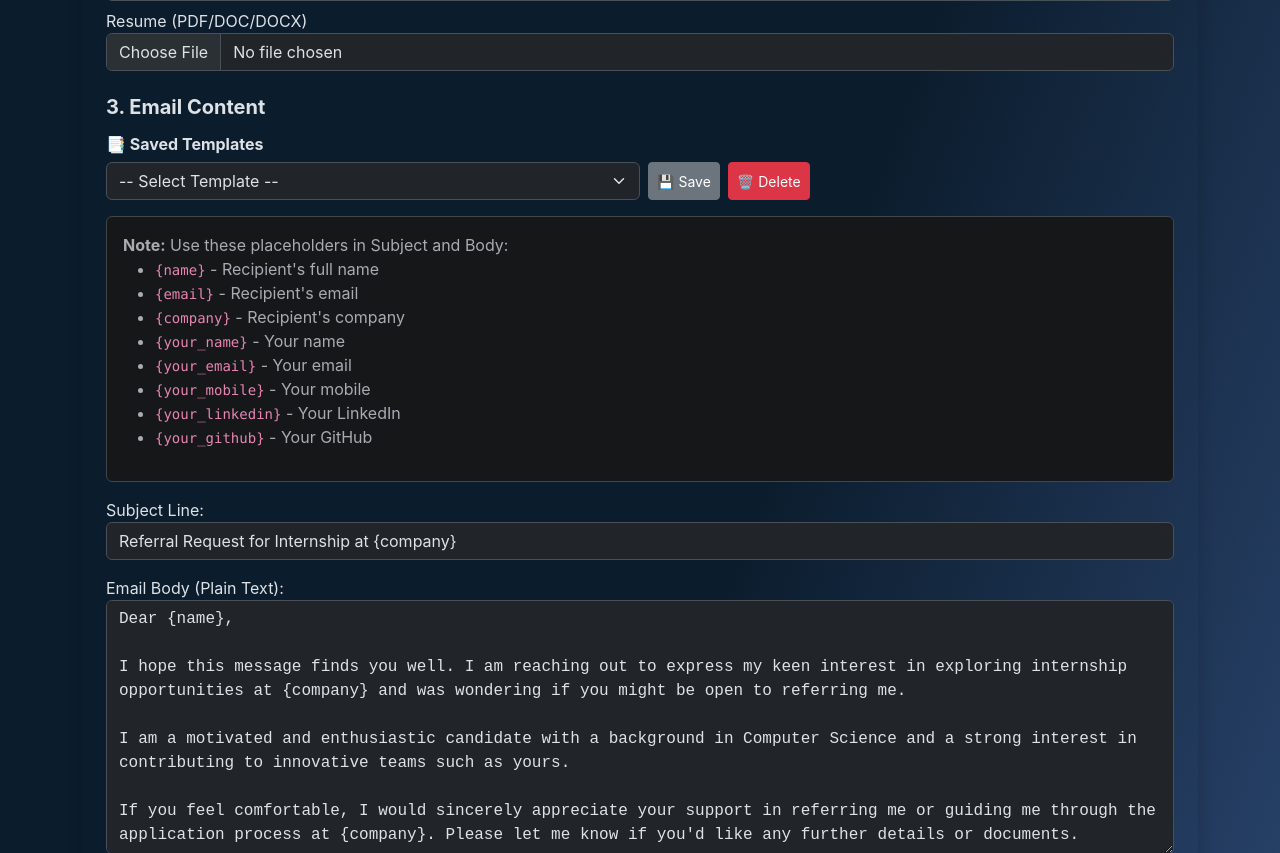
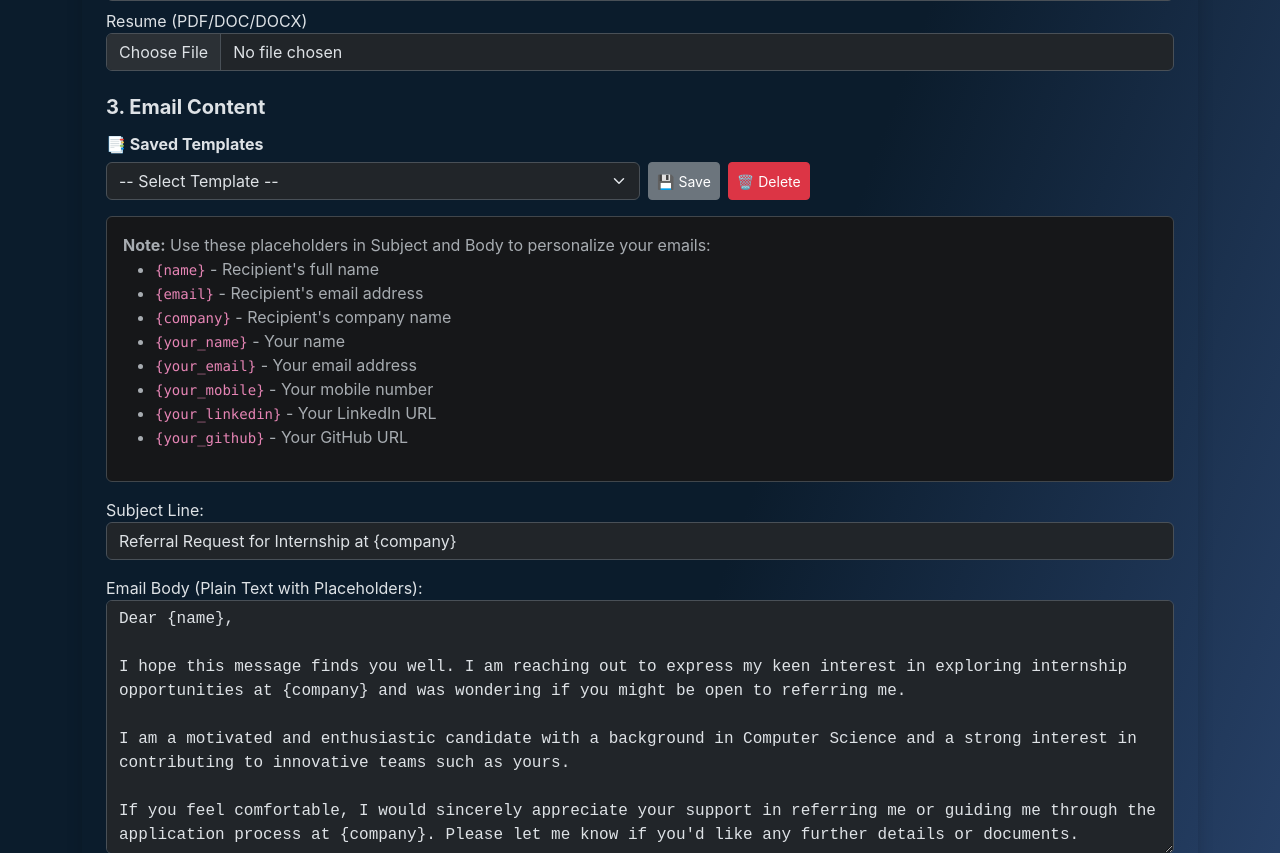
Before and after one commit to vikramreddy153/Dmailer, a Flask app: page /index in a window 1280 px wide. Shown: the part 754-1607 px from the top of the page. Run offline with Flask 3, Linux system fonts and the light colour scheme.

Commit message:
Update index.html

```diff
--- a/templates/index.html
+++ b/templates/index.html
@@ -29,10 +29,12 @@
   </div>
   <div>
     <a class="btn btn-secondary btn-sm me-2" href="{{ url_for('home') }}">🏠 Home</a>
-    <button class="btn btn-outline-light btn-sm btn-toggle-theme" onclick="toggleTheme()">🌓 Light/Dark</button>
+    <button class="btn btn-outline-light btn-sm" onclick="toggleTheme()">🌓 Light/Dark</button>
   </div>
 </div>
 
+
+  <!-- HOW TO USE & Sample CSV -->
   <div class="alert alert-info">
     <b>How to use:</b>
     <ul class="mb-1">
@@ -47,6 +49,7 @@ Bob Smith,bob@example.com,Microsoft
 Charlie Doe,charlie@example.com,Amazon</pre>
   </div>
 
+  <!-- Flash messages -->
   {% with messages = get_flashed_messages(with_categories=true) %}
     {% if messages %}
       {% for category, message in messages %}
@@ -57,7 +60,7 @@ Charlie Doe,charlie@example.com,Amazon</pre>
 
   <form method="POST" enctype="multipart/form-data" class="form-box p-4 rounded shadow">
 
-    <!-- Your Info -->
+    <!-- Section 1: Your Info -->
     <h5 class="mb-3"><b>1. Your Information</b></h5>
     <div class="row mb-3">
       <div class="col"><input name="your_name" class="form-control" placeholder="Your Full Name" required/></div>
@@ -69,11 +72,12 @@ Charlie Doe,charlie@example.com,Amazon</pre>
       <div class="col"><input name="your_github" class="form-control" placeholder="GitHub URL" required/></div>
     </div>
 
-    <!-- App Password -->
+    <!-- App password with show/hide -->
     <div class="input-group mb-2">
       <input type="password" name="app_password" id="appPass" class="form-control" placeholder="Gmail App Password" required>
       <span class="input-group-text" onclick="toggleAppPass()" style="cursor:pointer;" title="Show/Hide Password">👁️</span>
     </div>
+    <!-- PDF guide link below App Password -->
     <div class="mb-4">
       <small>
         Need help creating a Gmail App Password?
@@ -83,7 +87,7 @@ Charlie Doe,charlie@example.com,Amazon</pre>
       </small>
     </div>
 
-    <!-- Uploads -->
+    <!-- Section 2: Uploads -->
     <h5 class="mb-3"><b>2. Upload Files</b></h5>
     <div class="mb-2">
       <label>Contacts CSV</label>
@@ -99,7 +103,7 @@ Charlie Doe,charlie@example.com,Amazon</pre>
       <iframe src="{{ url_for('uploaded_file', filename=uploaded_resume) }}" width="100%" height="300" class="mb-3 border"></iframe>
     {% endif %}
 
-    <!-- Email Content -->
+    <!-- Section 3: Content -->
 
     <h5 class="mb-3"><b>3. Email Content</b></h5>
     <div class="mb-3">
@@ -113,24 +117,25 @@ Charlie Doe,charlie@example.com,Amazon</pre>
       </div>
     </div>
 
+       <!-- Placeholder explanation note below email body -->
     <div class="alert alert-secondary">
-      <b>Note:</b> Use these placeholders in Subject and Body:<br>
+      <b>Note:</b> Use these placeholders in Subject and Body to personalize your emails:<br>
       <ul>
         <li><code>{name}</code> - Recipient's full name</li>
-        <li><code>{email}</code> - Recipient's email</li>
-        <li><code>{company}</code> - Recipient's company</li>
+        <li><code>{email}</code> - Recipient's email address</li>
+        <li><code>{company}</code> - Recipient's company name</li>
         <li><code>{your_name}</code> - Your name</li>
-        <li><code>{your_email}</code> - Your email</li>
-        <li><code>{your_mobile}</code> - Your mobile</li>
-        <li><code>{your_linkedin}</code> - Your LinkedIn</li>
-        <li><code>{your_github}</code> - Your GitHub</li>
+        <li><code>{your_email}</code> - Your email address</li>
+        <li><code>{your_mobile}</code> - Your mobile number</li>
+        <li><code>{your_linkedin}</code> - Your LinkedIn URL</li>
+        <li><code>{your_github}</code> - Your GitHub URL</li>
       </ul>
     </div>
 
     <label>Subject Line:</label>
     <input name="subject_template" class="form-control mb-3" value="Referral Request for Internship at {company}" required/>
 
-    <label>Email Body (Plain Text):</label>
+    <label>Email Body (Plain Text with Placeholders):</label>
     <textarea name="email_template" class="form-control mb-4" rows="10" required>Dear {name},
 
 I hope this message finds you well. I am reaching out to express my keen interest in exploring internship opportunities at {company} and was wondering if you might be open to referring me.
@@ -149,7 +154,9 @@ LinkedIn: {your_linkedin}
 GitHub: {your_github}
     </textarea>
 
-    <!-- Send Settings -->
+
+
+    <!-- Section 4: Send Settings -->
     <h5 class="mb-3"><b>4. Sending Options</b></h5>
     <div class="row mb-3">
       <div class="col">
@@ -162,7 +169,7 @@ GitHub: {your_github}
       </div>
     </div>
 
-    <!-- Buttons -->
+    <!-- Preview and Send buttons -->
     <div class="mb-3 d-flex gap-2">
       <button class="btn btn-primary w-100" id="sendBtn">🚀 Send Emails</button>
       <button type="submit" formtarget="_blank" formaction="{{ url_for('preview') }}" formmethod="post" class="btn btn-outline-secondary">
@@ -171,9 +178,10 @@ GitHub: {your_github}
     </div>
   </form>
 
-  <!-- Logs -->
+  <!-- Live logs & Results -->
   <div id="log-output"></div>
 </div>
+<!-- Footer -->
 
 <footer class="mt-5 py-3 border-top text-center text-muted small">
   <div class="container">
@@ -187,6 +195,9 @@ GitHub: {your_github}
   </div>
 </footer>
 
+
+
+<!-- Scripts -->
 <script>
 function toggleTheme() {
   const html = document.documentElement;
@@ -194,12 +205,13 @@ function toggleTheme() {
   html.setAttribute("data-bs-theme", theme);
   localStorage.setItem("theme", theme);
 
+  // Swap logo depending on theme:
   const logo = document.getElementById("logo-img");
   if (logo) {
     if (theme === "dark") {
-      logo.src = "{{ url_for('static', filename='logo-dark.png') }}";
+      logo.src = "{{ url_for('static', filename='logo-dark.png') }}";  // white version
     } else {
-      logo.src = "{{ url_for('static', filename='logo-light.png') }}";
+      logo.src = "{{ url_for('static', filename='logo-light.png') }}";  // black version
     }
   }
 }
@@ -209,22 +221,69 @@ function toggleAppPass() {
   input.type = input.type === 'password' ? 'text' : 'password';
 }
 
+// Prevent double submit
 document.querySelector('form').onsubmit = function() {
   document.getElementById('sendBtn').disabled = true;
 };
 
-// Template management omitted for brevity
+// Email template local management using localStorage
+let templates = JSON.parse(localStorage.getItem("emailTemplates") || "[]");
+
+function saveTemplate() {
+  const name = prompt("Save template as:");
+  if (!name) return;
+  const subj = document.querySelector('input[name="subject_template"]').value;
+  const body = document.querySelector('textarea[name="email_template"]').value;
+  templates = templates.filter(t => t.name !== name);
+  templates.push({ name, subj, body });
+  localStorage.setItem("emailTemplates", JSON.stringify(templates));
+  updateTemplateList();
+  alert("Template saved.");
+}
+
+function loadTemplate() {
+  const name = document.getElementById("templateSelect").value;
+  const found = templates.find(t => t.name === name);
+  if (found) {
+    document.querySelector('input[name="subject_template"]').value = found.subj;
+    document.querySelector('textarea[name="email_template"]').value = found.body;
+  }
+}
+
+function deleteTemplate() {
+  const name = document.getElementById("templateSelect").value;
+  if (!name) {
+    alert("Select a template to delete.");
+    return;
+  }
+  if (confirm(`Delete template "${name}"?`)) {
+    templates = templates.filter(t => t.name !== name);
+    localStorage.setItem("emailTemplates", JSON.stringify(templates));
+    updateTemplateList();
+  }
+}
+
+function updateTemplateList() {
+  const sel = document.getElementById("templateSelect");
+  sel.innerHTML = '<option value="">-- Select Template --</option>';
+  for (const t of templates) {
+    const opt = document.createElement("option");
+    opt.value = t.name;
+    opt.textContent = t.name;
+    sel.appendChild(opt);
+  }
+}
 
 window.onload = () => {
-  // Restore theme from localStorage
+  updateTemplateList();
   const theme = localStorage.getItem("theme");
   if (theme) {
     document.documentElement.setAttribute("data-bs-theme", theme);
     const logo = document.getElementById("logo-img");
     if (logo) {
-      logo.src = (theme === "dark") ?
-        "{{ url_for('static', filename='logo-dark.png') }}" :
-        "{{ url_for('static', filename='logo-light.png') }}";
+      logo.src = theme === "dark"
+        ? "{{ url_for('static', filename='logo-dark.png') }}"
+        : "{{ url_for('static', filename='logo-light.png') }}";
     }
   }
 };
@@ -235,11 +294,13 @@ function pollLogs() {
     .then(res => res.json())
     .then(data => {
       const logs = data.logs || [];
-      const success = +data.success || 0;
+      const success = +data.success || 0;  // Convert to numbers
       const failed = +data.failed || 0;
       const total = +data.total || {{ total }};
       const sentCnt = success + failed;
       const percent = total ? Math.round((sentCnt / total) * 100) : 0;
+
+      console.log("[pollLogs]", { total, success, failed, sentCnt });
 
       let html = `
         <hr class="my-4" />
@@ -273,20 +334,23 @@ function pollLogs() {
       if (total === 0 || sentCnt >= total) {
         html += `<div class="alert alert-success mt-3">✅ All emails processed.</div>`;
         document.getElementById("log-output").innerHTML = html;
-        return;
+        console.log("[pollLogs] All emails processed. Stopping polling.");
+        return; // Stop polling
       }
 
       document.getElementById("log-output").innerHTML = html;
       setTimeout(pollLogs, 2000);
     })
     .catch(err => {
+      console.error("Error fetching logs:", err);
       setTimeout(pollLogs, 5000);
     });
 }
 
+// Start polling shortly after page load (increased delay for backend prep)
 setTimeout(pollLogs, 5000);
 {% endif %}
 </script>
-<script src="https://cdn.jsdelivr.net/npm/bootstrap@5.3.3/dist/js/bootstrap.bundle.min.js"></script>
+
 </body>
 </html>
```
